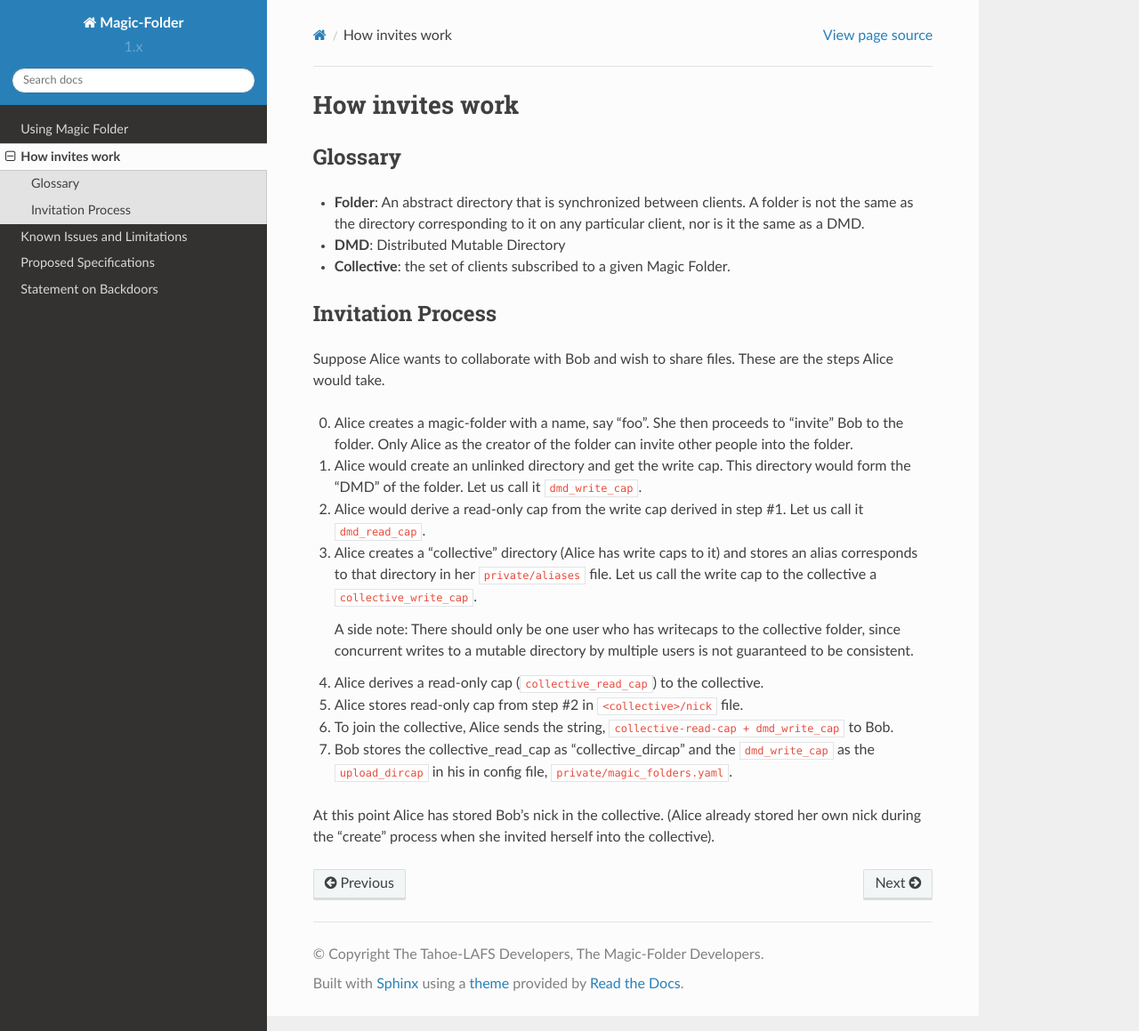
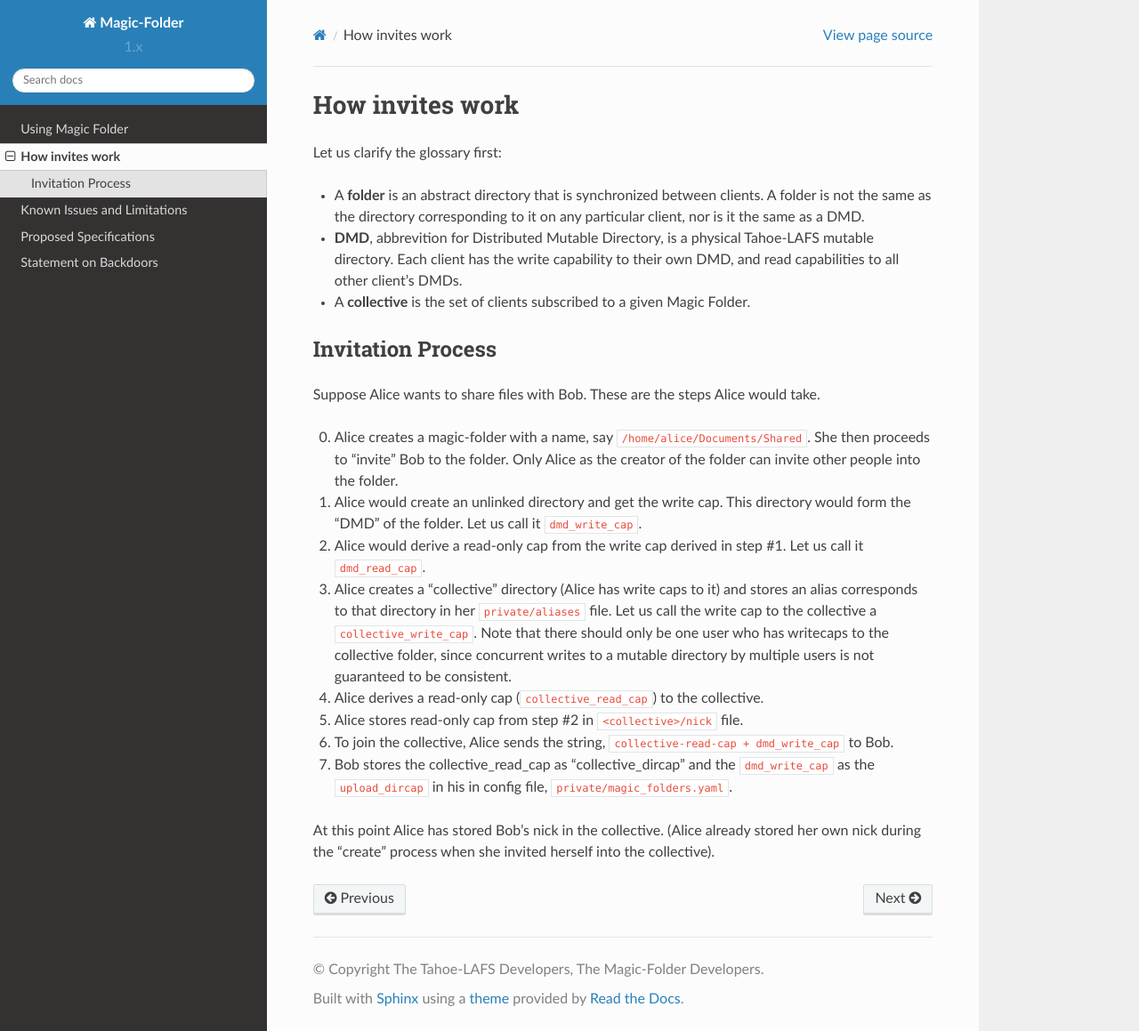
Before and after one commit to tahoe-lafs/magic-folder, a Sphinx documentation site: the page built from docs/invites.rst, in a window 1280 px wide and 1159 px high. Shown: the whole window at 89% size. Built offline with Sphinx 7.4.7 and the Read the Docs theme 2.0.0, drawn with Linux system fonts in a browser that asks for light colours.

Commit message:
Update invite process section

```diff
--- a/docs/invites.rst
+++ b/docs/invites.rst
@@ -5,27 +5,30 @@
 How invites work
 ================
 
-Glossary
---------
+Let us clarify the glossary first:
 
-* **Folder**: An abstract directory that is synchronized between
+* A **folder** is an abstract directory that is synchronized between
   clients.  A folder is not the same as the directory corresponding to
   it on any particular client, nor is it the same as a DMD.
 
-* **DMD**: Distributed Mutable Directory
+* **DMD**, abbrevition for Distributed Mutable Directory, is a
+  physical Tahoe-LAFS mutable directory.  Each client has the write
+  capability to their own DMD, and read capabilities to all other
+  client's DMDs.
 
-* **Collective**: the set of clients subscribed to a given Magic
+* A **collective** is the set of clients subscribed to a given Magic
   Folder.
 
 Invitation Process
 ------------------
 
-Suppose Alice wants to collaborate with Bob and wish to share files.
-These are the steps Alice would take.
+Suppose Alice wants to share files with Bob.  These are the steps
+Alice would take.
 
-0. Alice creates a magic-folder with a name, say "foo". She then
-   proceeds to "invite" Bob to the folder. Only Alice as the creator
-   of the folder can invite other people into the folder.
+0. Alice creates a magic-folder with a name, say
+   ``/home/alice/Documents/Shared``.  She then proceeds to "invite"
+   Bob to the folder.  Only Alice as the creator of the folder can
+   invite other people into the folder.
 
 1. Alice would create an unlinked directory and get the write
    cap. This directory would form the "DMD" of the folder. Let us call
@@ -37,11 +40,10 @@ These are the steps Alice would take.
 3. Alice creates a "collective" directory (Alice has write caps to it)
    and stores an alias corresponds to that directory in her
    ``private/aliases`` file.  Let us call the write cap to the
-   collective a ``collective_write_cap``.
-
-   A side note: There should only be one user who has writecaps to the
-   collective folder, since concurrent writes to a mutable directory
-   by multiple users is not guaranteed to be consistent.
+   collective a ``collective_write_cap``.  Note that there should only
+   be one user who has writecaps to the collective folder, since
+   concurrent writes to a mutable directory by multiple users is not
+   guaranteed to be consistent.
 
 4. Alice derives a read-only cap (``collective_read_cap``) to the
    collective.
```
